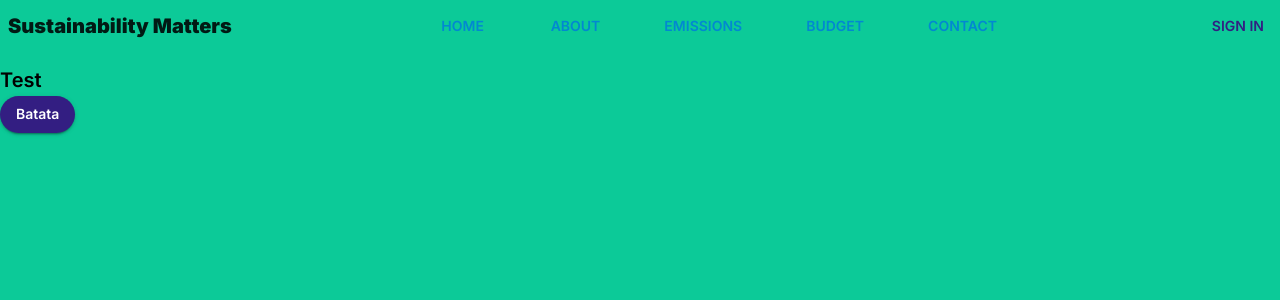
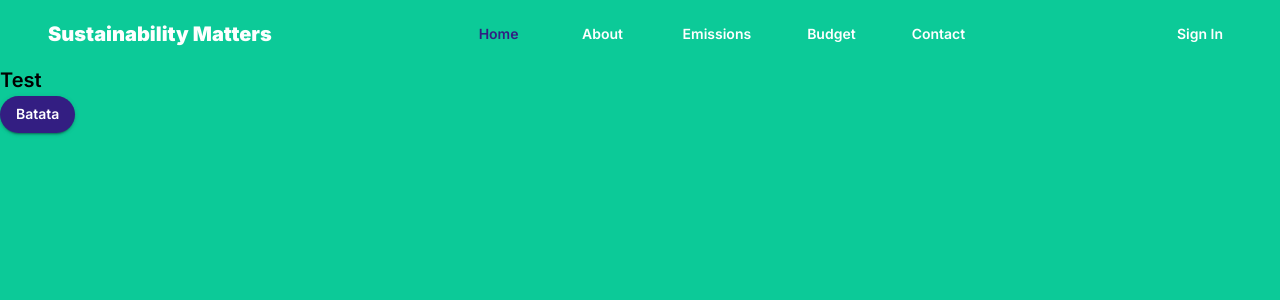
Before and after one commit to laaragm/Sustainability-Matters-FrontEnd, a React (Create React App) app: page / in a window 1280 px wide. Shown: the top 300 px of the page. Built offline with nearby package versions, Linux system fonts and the light colour scheme.

Commit message:
Create ActiveLink component

```diff
--- /dev/null
+++ b/src/shared/components/ActiveLink/index.tsx
@@ -0,0 +1,25 @@
+import { cloneElement, ReactElement } from "react";
+import { Link, LinkProps } from "@mui/material";
+import { useResolvedPath, useMatch } from "react-router-dom";
+
+interface ActiveLinkProps extends LinkProps {
+    children: ReactElement;
+    shouldMatchExactHref?: boolean;
+}
+
+export function ActiveLink({
+    shouldMatchExactHref = false,
+    children,
+    ...remainingLinkProps
+}: ActiveLinkProps) {
+    let resolved = useResolvedPath(remainingLinkProps.href || "/");
+    let match = useMatch({ path: resolved.pathname, end: true });
+
+    return (
+        <Link {...remainingLinkProps}>
+            {cloneElement(children, {
+                color: match ? "secondary" : "info",
+            })}
+        </Link>
+    );
+}
--- a/src/shared/components/CustomizedButton/index.tsx
+++ b/src/shared/components/CustomizedButton/index.tsx
@@ -13,6 +13,7 @@ interface CustomizedButtonProps {
         | "info"
         | "warning";
     borderRadius?: string;
+    key?: string;
     onClick: () => void;
 }
 
@@ -21,6 +22,7 @@ export function CustomizedButton({
     variant = "contained",
     color = "primary",
     borderRadius = "0",
+    key,
     onClick,
 }: CustomizedButtonProps) {
     const handleClick = () => {
@@ -29,6 +31,7 @@ export function CustomizedButton({
 
     return (
         <Button
+            key={key}
             color={color}
             variant={variant}
             onClick={handleClick}
--- a/src/shared/components/Header/components/AppBarDesktop/index.tsx
+++ b/src/shared/components/Header/components/AppBarDesktop/index.tsx
@@ -3,6 +3,8 @@ import { Button, Stack } from "@mui/material";
 
 import { menuItems } from "../../menuItems";
 import { LoggedInInfo } from "../LoggedInInfo";
+import { CustomizedButton } from "../../../CustomizedButton";
+import { ActiveLink } from "../../../ActiveLink";
 
 type AppBarDesktopProps = {
     appTitle: ReactNode;
@@ -29,14 +31,17 @@ export function AppBarDesktop({
     const getMenuItems = () => {
         return menuItems.map((item) => {
             return (
-                <Button
-                    color="info"
-                    key={item.route}
-                    onClick={() => handleMenuItemButtonClick(item.route)}
-                    sx={{ ml: "1.5rem", mr: "1.5rem" }}
-                >
-                    {item.name}
-                </Button>
+                // @ts-ignore
+                <ActiveLink href={item.route} passHref>
+                    <CustomizedButton
+                        color="info"
+                        variant="text"
+                        key={item.route}
+                        onClick={() => handleMenuItemButtonClick(item.route)}
+                    >
+                        {item.name}
+                    </CustomizedButton>
+                </ActiveLink>
             );
         });
     };
@@ -50,14 +55,20 @@ export function AppBarDesktop({
             p={1}
         >
             {appTitle}
-            <div>{getMenuItems()}</div>
+            <Stack direction="row" spacing={5}>
+                {getMenuItems()}
+            </Stack>
             <div>
                 {isAuthenticated ? (
                     <LoggedInInfo />
                 ) : (
-                    <Button color="secondary" onClick={handleButtonClick}>
+                    <CustomizedButton
+                        color="info"
+                        variant="text"
+                        onClick={handleButtonClick}
+                    >
                         Sign In
-                    </Button>
+                    </CustomizedButton>
                 )}
             </div>
         </Stack>
--- a/src/shared/components/Header/index.tsx
+++ b/src/shared/components/Header/index.tsx
@@ -4,6 +4,7 @@ import {
     AppBar,
     Box,
     Divider,
+    Stack,
     Typography,
     useMediaQuery,
     useTheme,
@@ -29,7 +30,11 @@ export function Header() {
     };
 
     const appTitle = (
-        <Typography variant="h6" component="h1">
+        <Typography
+            variant="h6"
+            component="h6"
+            color={theme.palette.text.primary}
+        >
             <Box fontWeight="fontWeightBold" onClick={handleClickOnTitle}>
                 Sustainability Matters
             </Box>
@@ -42,6 +47,7 @@ export function Header() {
 
     return (
         <AppBar elevation={0}>
+            <Stack pl={5} pr={5} pt={1}>
                 {isMobile ? (
                     <>
                         {/* <AppBarMobile
@@ -61,6 +67,7 @@ export function Header() {
                         onMenuItemButtonClick={handleMenuItemButtonClick}
                     />
                 )}
+            </Stack>
         </AppBar>
     );
 }
--- a/src/theme/palette.ts
+++ b/src/theme/palette.ts
@@ -1,6 +1,8 @@
 export const palette = {
     primary: { main: "#0CCA98" },
     secondary: { main: "#331E82" },
+    info: { main: "#ffffff" },
+    success: { main: "#000000" },
     common: {
         black: "#000000",
         white: "#ffffff",
```
Lines whose indentation alone changed are shown as unchanged.
